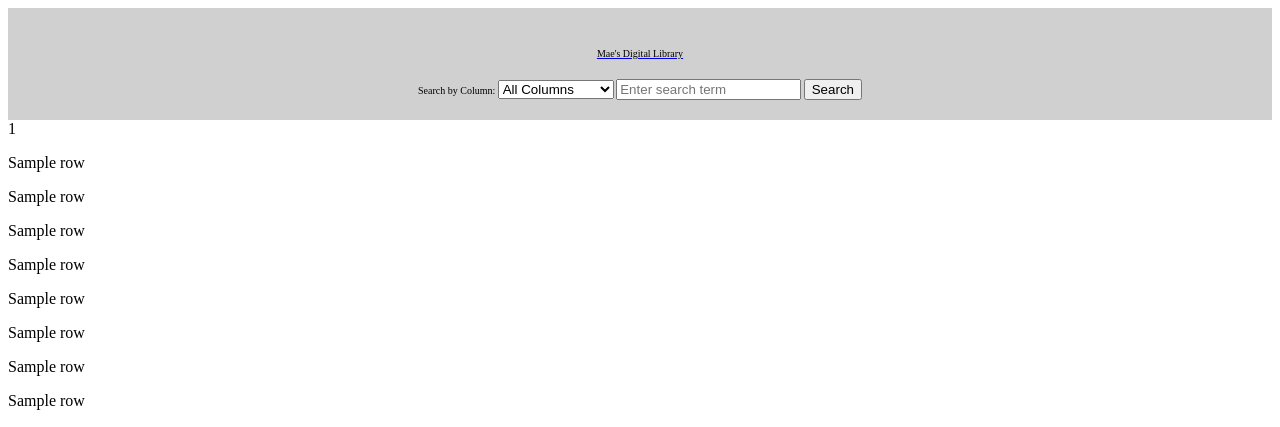
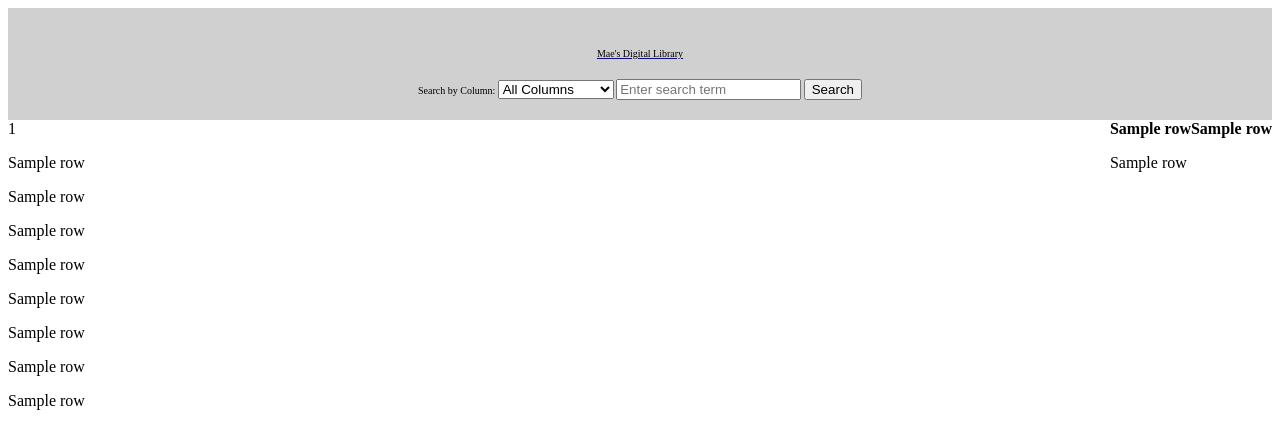
Before and after one commit to mkoger24/independent_study, a Flask app: template templates/details.html in a window 1280 px wide. Shown: the top 427 px of the page. Run offline with Flask 3, Linux system fonts and the light colour scheme; the template is opened without the code that fills it: most values are stand-ins (such as "Sample title", 1, 10 or a date in 2020).

Commit message:
comment db connection

```diff
--- a/app.py
+++ b/app.py
@@ -83,11 +83,16 @@ def display():
 
     try:
         isbn = request.args.get("q")
-        query = "SELECT * FROM books WHERE ElectronicISBN = '" + isbn + "';"
+        bookInfoQuery = "SELECT * FROM books WHERE ElectronicISBN = '" + isbn + "';"
         mycursor = mydb.cursor()
-        mycursor.execute(query)
-        dbhtml = mycursor.fetchall()
-        return render_template("details.html", dbhtml = dbhtml)
+        mycursor.execute(bookInfoQuery)
+        bookdb = mycursor.fetchall()
+
+        commentQuery = "SELECT * FROM comments WHERE ElectronicISBN = '" + isbn + "';"
+        mycursor = mydb.cursor()
+        mycursor.execute(commentQuery)
+        commentdb = mycursor.fetchall()
+        return render_template("details.html", bookdb = bookdb, commentdb = commentdb)
 
     except Exception as e:
         return(str(e))
--- a/templates/details.html
+++ b/templates/details.html
@@ -29,8 +29,8 @@
 
     </div>
 
-    <div>
-        {% for row in dbhtml %}
+    <div style="float: left;">
+        {% for row in bookdb %}
 
         <h>{{row.0}}</h>
         <p>{{row.1}}</p>
@@ -43,6 +43,15 @@
         <p>{{row.8}}</p>
         <p>{{row.9}}</p>
         <p>{{row.10}}</p>
+        {% endfor %}
+    </div>
+
+    <div style="float: right;">
+        {% for row in commentdb %}
+
+        <b>{{row.3}}{{row.2}}</b>
+        <p>{{row.1}}</p>
+
         {% endfor %}
     </div>
 
```
